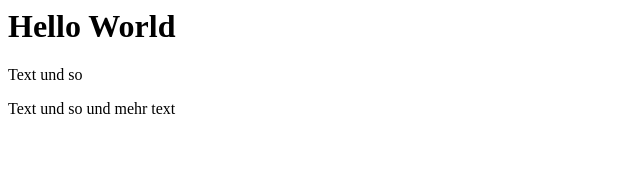
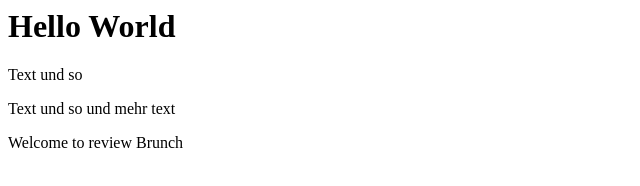
Before and after one commit to DamianSchurtenberger/major-ma-ds, a plain HTML site: page index.html in a window 1280 px wide. Shown: the whole page, without its empty margins (0-640 px from the left). Drawn offline with Linux system fonts and the light colour scheme.

Commit message:
1st commit on review

```diff
--- a/index.html
+++ b/index.html
@@ -6,5 +6,6 @@
 <h1>Hello World</h1>
 <p>Text und so</p>
 <p>Text und so und mehr text</p>
+<p>Welcome to review Brunch</p>
 </body>
 </html>
```
